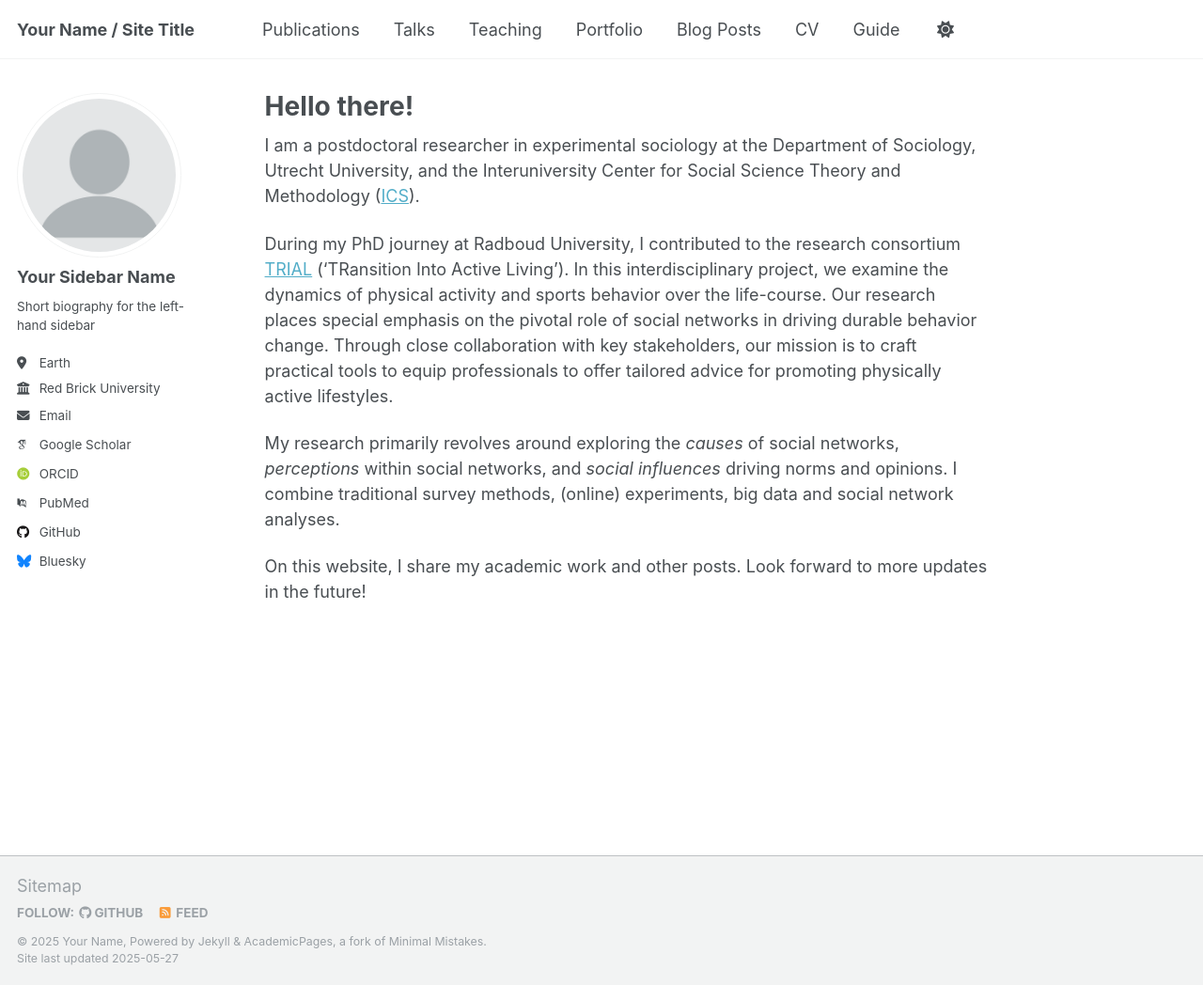
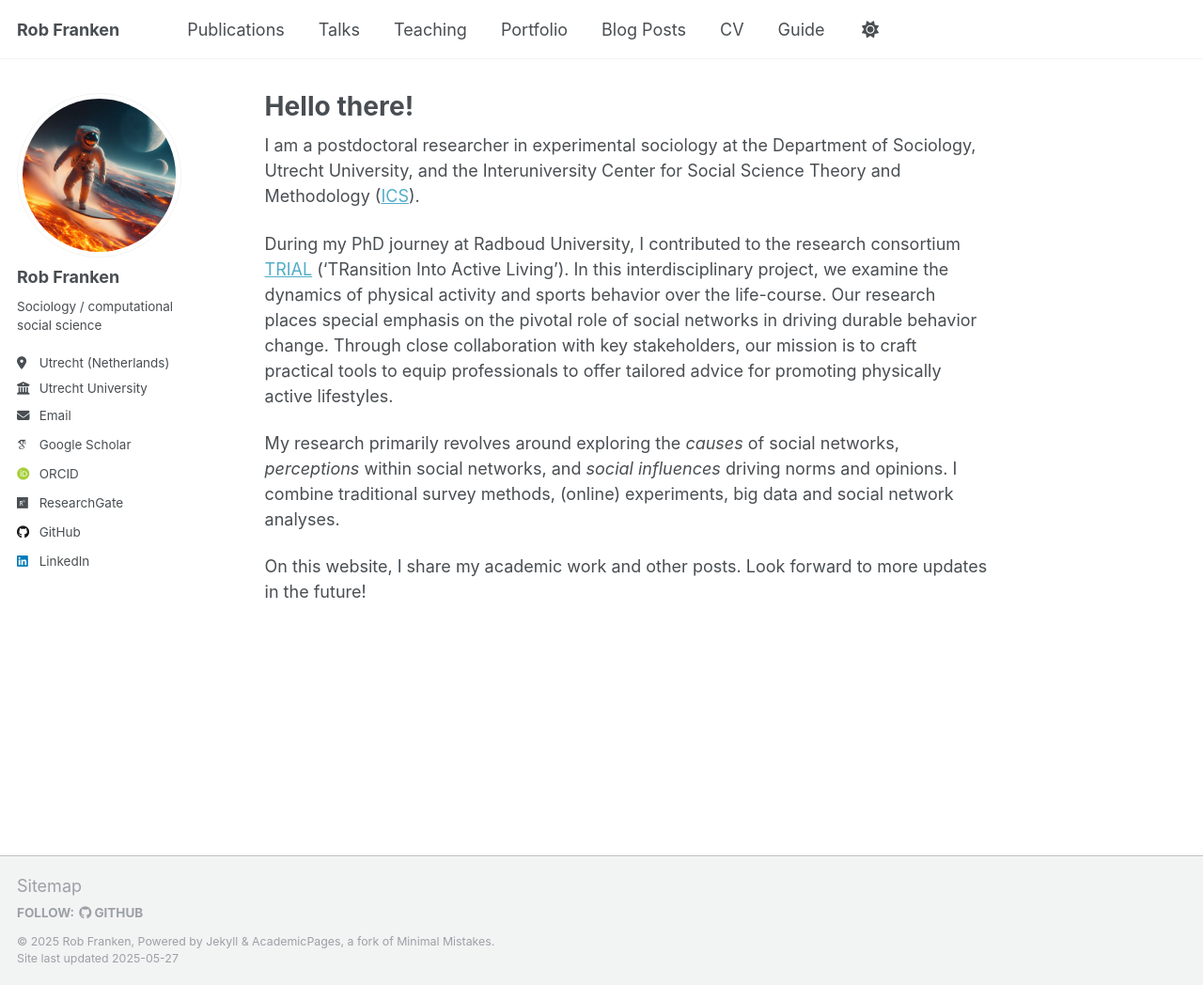
Before and after one commit to robfranken/robfranken.github.io, a Jekyll site: the page built from _pages/about.md, in a window 1280 px wide and 1048 px high. Shown: the whole window at 94% size. Built offline with Jekyll 4.4.1, drawn with Linux system fonts in a browser that asks for light colours; some web fonts are replaced.

Commit message:
update bio

```diff
--- a/_config.yml
+++ b/_config.yml
@@ -9,49 +9,49 @@
 # Basic Site Settings
 locale                   : "en-US"
 site_theme               : "default"
-title                    : "Your Name / Site Title"
+title                    : "Rob Franken"
 title_separator          : "-"
-name                     : &name "Your Name"
+name                     : &name "Rob Franken"
 description              : &description "personal description"
-url                      : https://academicpages.github.io # the base hostname & protocol for your site e.g. "https://[your GitHub username].github.io" or if you already have some other page hosted on Github then use "https://[your GitHub username].github.io/[Your Repo Name]"
+url                      : https://robfranken.github.io # the base hostname & protocol for your site e.g. "https://[your GitHub username].github.io" or if you already have some other page hosted on Github then use "https://[your GitHub username].github.io/[Your Repo Name]"
 baseurl                  : "" # the subpath of your site, e.g. "/blog"
-repository               : "academicpages/academicpages.github.io"
+repository               : "robfranken/robfranken.github.io"
 
 # Site Author - The following control what appear as part of the author content on the side bar.
 #               If a field is blank the icon and link will not appear, otherwise it will be shown.
 #               Additional customization can be done by editing /_includes/author-profile.html
 author:
   # Biographic information
-  avatar           : "profile.png"
-  name             : "Your Sidebar Name"
-  pronouns         : # example: "she/her"
-  bio              : "Short biography for the left-hand sidebar"
-  location         : "Earth"
-  employer         : "Red Brick University"
-  uri              : # URL
-  email            : "none@example.org"
+  avatar           : "astro2.jpg"
+  name             : "Rob Franken"
+  pronouns         :
+  bio              : "Sociology / computational social science"
+  location         : "Utrecht (Netherlands)"
+  employer         : "Utrecht University"
+  uri              :
+  email            : "r.j.f.franken@uu.nl"
 
   # Academic websites
   academia         : # URL
   arxiv            : # URL - Update with the correct link to your profile
-  googlescholar    : "https://scholar.google.com/citations?user=PS_CX0AAAAAJ"
+  googlescholar    : "https://scholar.google.com/citations?user=9515CSsAAAAJ&hl=nl&oi=ao"
   impactstory      : # URL
-  orcid            : "http://orcid.org/yourorcidurl"
+  orcid            : "http://orcid.org/0000-0002-9715-617X"
   semantic         : # URL
-  pubmed           : "https://www.ncbi.nlm.nih.gov/pubmed/?term=john+snow"
-  researchgate     : # URL
+  pubmed           :
+  researchgate     : "https://www.researchgate.net/profile/Rob-Franken-2"
   scopus           : # URL
 
   # Repositories and software development
   bitbucket        : # Username - Update with your username on the site
   codepen          : # Username
   dribbble         : # Username
-  github           : "academicpages"
+  github           : "robfranken"
   kaggle           : # Username
   stackoverflow    : # User number or user number and name (i.e., use "1" or "1/jeff-atwood")
 
   # Social media
-  bluesky          : "bsky.app" # Replace this with you Bluesky username
+  bluesky          :
   facebook         : # Username
   flickr           : # Username
   foursquare       : # Username
@@ -60,7 +60,7 @@ author:
   keybase          : # Username
   instagram        : # Username
   lastfm           : # Username
-  linkedin         : # Username
+  linkedin         : "rob-franken-5199b51a1"
   mastodon         : # URL
   medium           : # URL
   pinterest        : # Username
@@ -119,7 +119,7 @@ staticman:
       options:
         format           : "iso8601" # "iso8601" (default), "timestamp-seconds", "timestamp-milliseconds"
 atom_feed:
-  hide                   : false     # change to true to hide the RSS feed in the footer
+  hide                   : true     # change to true to hide the RSS feed in the footer
   path                   : # blank (default) uses feed.xml
 
 
```
Also changed, not shown: images/astro2.jpg (added).
